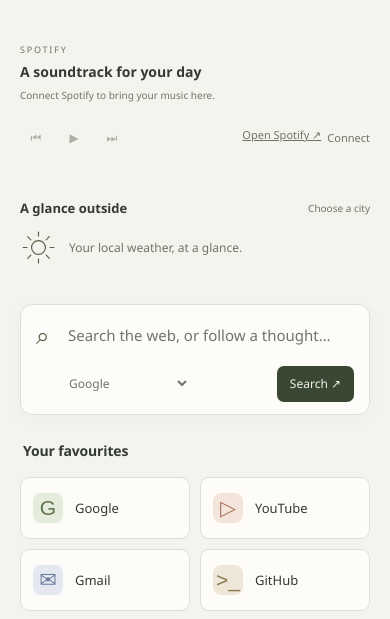
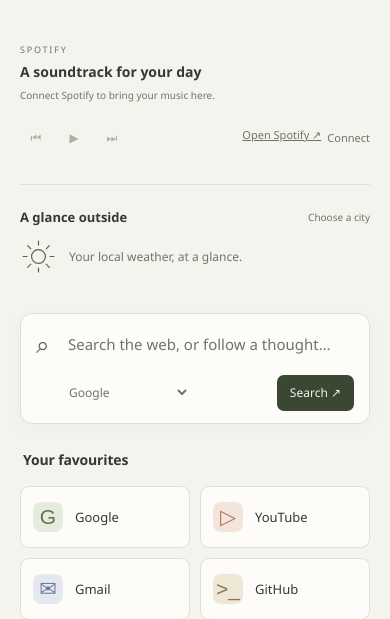
Before and after one commit to StephenCon/daybreak, a website: page index.html in a window 390 px wide. Shown: the part 208-827 px from the top of the page. Drawn offline with Linux system fonts and the light colour scheme; files whose address does not match are found by name.

Commit message:
Add subtle divider between Spotify and weather

```diff
--- a/daybreak.css
+++ b/daybreak.css
@@ -2123,6 +2123,12 @@ body:not(.editing)
 .desktop .weather-place {
   overflow-wrap: anywhere;
 }
+.desktop > .tile[data-widget='spotify'] + .tile[data-widget='weather'] {
+  border-left: 1px solid var(--line) !important;
+}
+.desktop > .tile[data-widget='spotify'] + .tile[data-widget='weather'] > .tile-body {
+  padding-left: 20px;
+}
 .desktop .tile[data-widget='spotify'] .tile-body {
   width: 100%;
   max-width: 320px;
@@ -2210,6 +2216,14 @@ body:not(.editing)
   .desktop .intro h1 {
     font-size: 36px;
   }
+  .desktop > .tile[data-widget='spotify'] + .tile[data-widget='weather'] {
+    border-left: 0 !important;
+    border-top: 1px solid var(--line) !important;
+  }
+  .desktop > .tile[data-widget='spotify'] + .tile[data-widget='weather'] > .tile-body {
+    padding-left: 0;
+    padding-top: 20px;
+  }
   .desktop .weather-widget,
   .desktop .tile[data-widget='spotify'] .tile-body {
     max-width: none;
```
